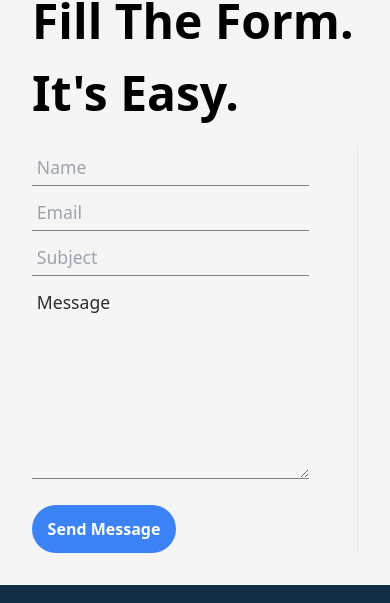
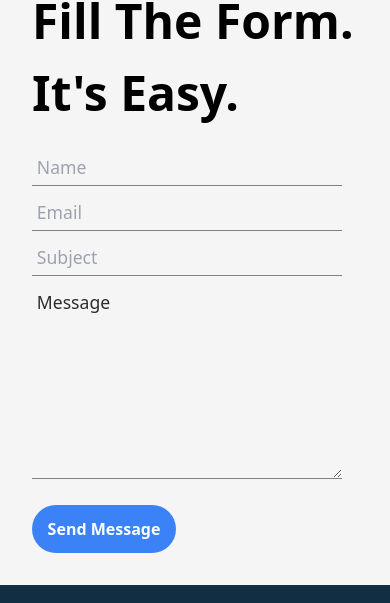
Before and after one commit to panntod/Tools-React, a React (Create React App) app: page / in a window 390 px wide. Shown: the part 1041-1644 px from the top of the page. Built offline with nearby package versions, Linux system fonts and the light colour scheme.

Commit message:
refactor: Fix responsive style

```diff
--- a/src/components/contact.jsx
+++ b/src/components/contact.jsx
@@ -37,7 +37,7 @@ const Contact = () => {
           onSubmit={(e) => handleSubmitForm(e)}
           id="contact-form"
           name="contact-form"
-          className="pr-12 border-r md:border-r-black"
+          className="pr-4 md:pr-12 md:border-r md:border-r-black"
         >
           <div className="form-group">
             <input
```
